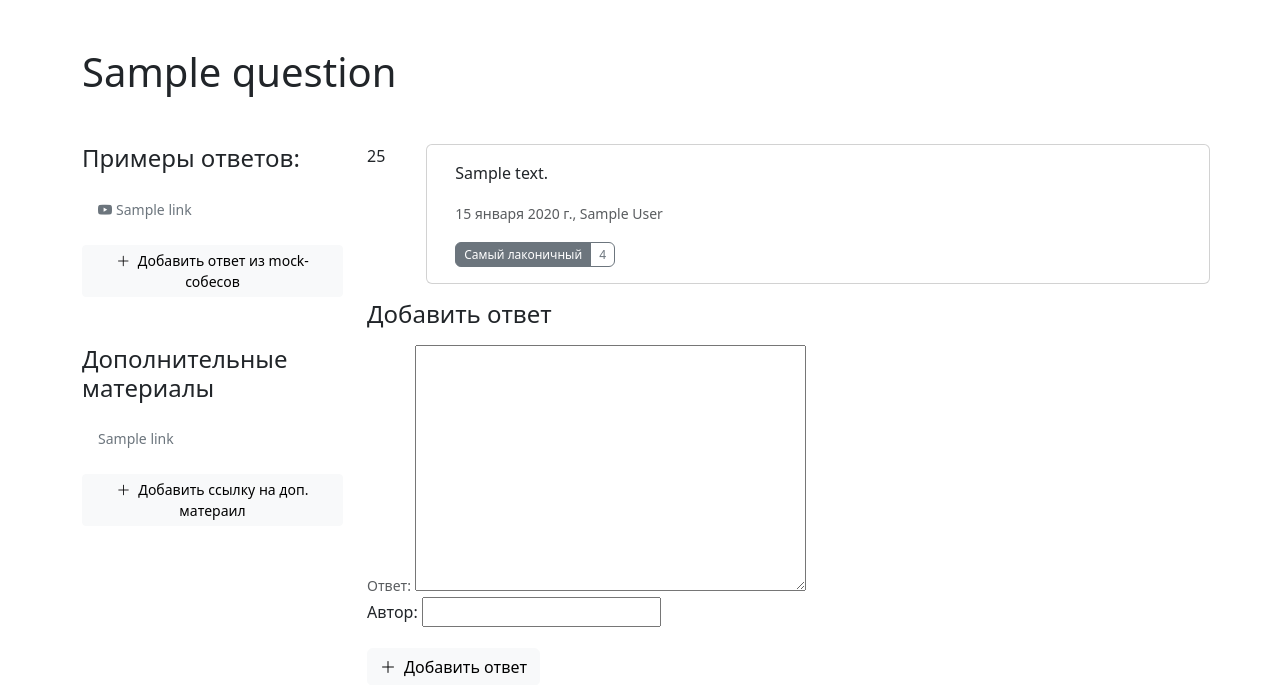
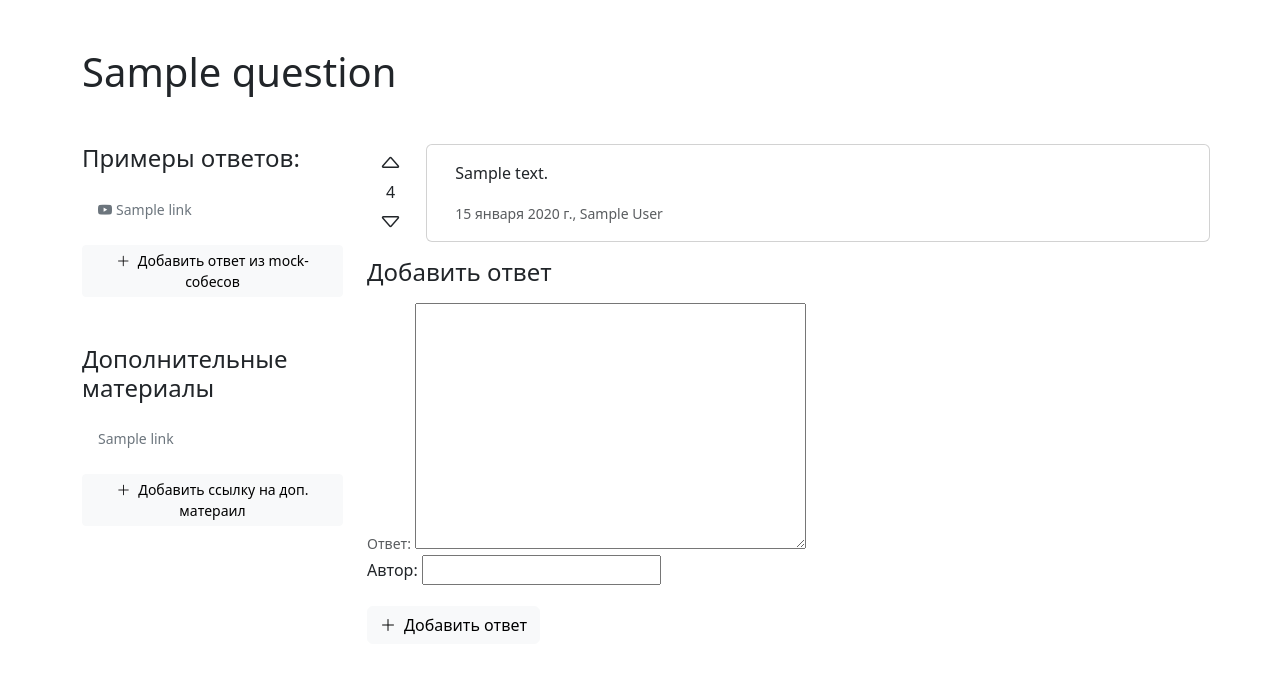
Before and after one commit to kivaiko/easyoffer, a Django app: page /question/1 in a window 1280 px wide. Shown: the part 56-741 px from the top of the page. Run offline with Django 4.2, Linux system fonts and the light colour scheme; tables that the repository leaves empty hold one stand-in row (values such as "Sample post").

Commit message:
Add html button for Answer rating

```diff
--- a/rating/templates/question.html
+++ b/rating/templates/question.html
@@ -39,20 +39,16 @@
             {% for answer in answers %}
             <div class="row">
                 <div class="col-1">
-                    <div class="center-block">
-                        25
+                    <div class="center-block align-rig">
+                        <div class="text-center fs-4"><i class="bi bi-caret-up"></i></div>
+                        <div class="text-center fs-6">{{ answer.rating }}</div>
+                        <div class="text-center fs-4"><i class="bi bi-caret-down"></i></div>
                     </div>
                 </div>
                 <div class="card mb-3 col" >
                     <div class="card-body">
                         <p class="card-text">{{ answer.text }}</p>
                         <p class="card-text"><small class="text-muted">{{ answer.created_at }}, {{ answer.author }}</small></p>
-                        <div class="btn-group me-2" role="group" aria-label="Default button group">
-                            <button class="btn btn-secondary" style="--bs-btn-padding-y: .15rem; --bs-btn-padding-x: .5rem; --bs-btn-font-size: .75rem;">
-                            Самый лаконичный
-                            </button>
-                            <button type="button" class="btn btn-outline-secondary" style="--bs-btn-padding-y: .15rem; --bs-btn-padding-x: .5rem; --bs-btn-font-size: .75rem;">{{ answer.rating }}</button>
-                        </div>
                     </div>
                 </div>
             </div>
```
